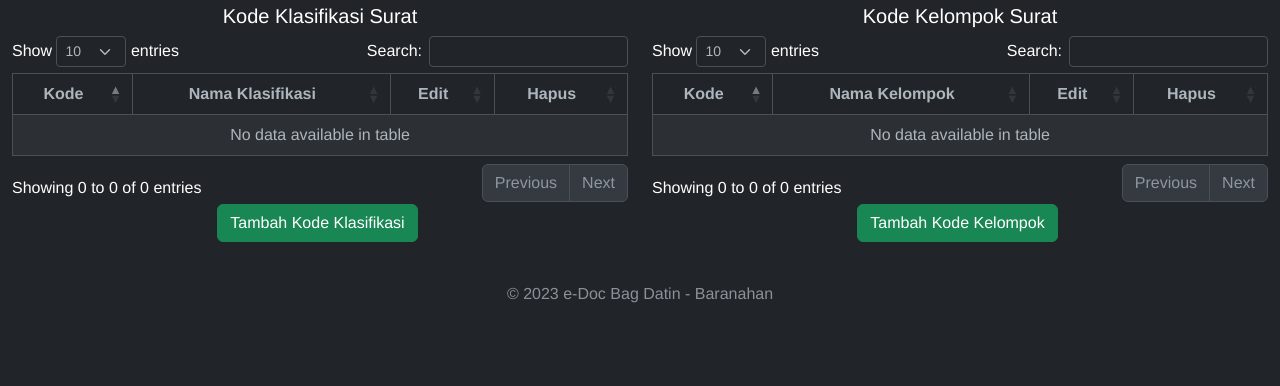
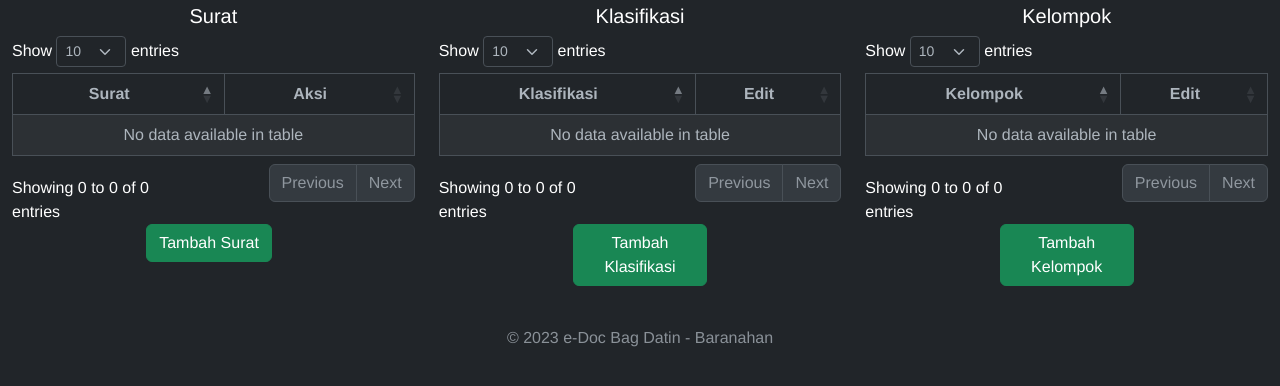
Before and after one commit to nice9uy/edoc, a Django app: page /edoc/setting/ in a window 1280 px wide. Shown: the part 76-462 px from the top of the page. Run offline with Django 4.2, Linux system fonts and the light colour scheme; the visitor is signed in with stand-in values (Sample User, id 1); data that the repository does not hold is empty; some libraries are stand-ins or nearby versions.

Commit message:
fix add page

```diff
--- a/edoc_app/admin.py
+++ b/edoc_app/admin.py
@@ -4,7 +4,9 @@ from django.contrib import admin
 from .models import DatabaseSurat
 from .models import KlasifikasiSurat
 from .models import KelompokSurat
+from .models import NamaSurat
 
 admin.site.register(DatabaseSurat)
 admin.site.register(KlasifikasiSurat)
 admin.site.register(KelompokSurat)
+admin.site.register(NamaSurat)
--- a/edoc_app/urls.py
+++ b/edoc_app/urls.py
@@ -6,6 +6,7 @@ urlpatterns = [
     path('tambah_data/', views.tambah_data, name='tambah_data' ),
     path('edit_data/', views.edit, name='edit'),
     path('setting/', views.setting, name='setting'),
+    path('setting_surat/', views.setting_surat, name='setting_surat'),
     path('setting_klasifikasi/', views.setting_klasifikasi, name='setting_klasifikasi'),
     path('setting_kelompok/', views.setting_kelompok, name='setting_kelompok'),
     # path('delete_kelompok/', views.setting_kelompok, name='setting_kelompok'),
--- a/edoc_app/views.py
+++ b/edoc_app/views.py
@@ -2,7 +2,7 @@ from django.shortcuts import render
 from django.shortcuts import render,redirect
 from django.contrib.auth.decorators import login_required
 from pathlib import Path
-from . models import DatabaseSurat,KlasifikasiSurat,KelompokSurat
+from . models import DatabaseSurat, KlasifikasiSurat, KelompokSurat, NamaSurat
 from django.views.decorators.csrf import csrf_protect
 from datetime import date
 from django.contrib import messages
@@ -13,10 +13,6 @@ from django.contrib.auth import get_user_model
 def home(request):
     user_name = request.user
     datasemuasurat = DatabaseSurat.objects.filter(user = user_name).values()
-    # User = get_user_model()
-    # users = User.objects.all()
-
-    # print(users)
 
     context = {
         'page_title'     : 'Home',
@@ -29,12 +25,19 @@ def home(request):
 @csrf_protect
 @login_required(login_url="/accounts/login/")
 def tambah_data(request):
+    user_name = request.user
+    surat = NamaSurat.objects.values('nama_surat').distinct().order_by('nama_surat')
+    klasifikasi = KlasifikasiSurat.objects.filter(username = user_name).values()
+    kelompok = KelompokSurat.objects.filter(username = user_name).values()
+
+    print(surat)
+
     files_upload = request.FILES.get('file_name')
     files_name = str(files_upload)
     upload_name_files = files_name.split(',')
 
 
-    user_name = request.user
+
     try:
         surat = upload_name_files[1].capitalize()
         klasifikasi_surat = upload_name_files[0].capitalize()
@@ -82,7 +85,10 @@ def tambah_data(request):
         return redirect('home')
 
     context = {
-        'page_title' : 'Tambah Data'
+        'page_title' : 'Tambah Data',
+        'surat'      : surat,
+        'klasifikasi' : klasifikasi,
+        'kelompok' : kelompok,
 
     }
 
@@ -92,35 +98,43 @@ def tambah_data(request):
 @login_required(login_url="/accounts/login/")
 def setting(request):
     user_name = request.user
+    surat = NamaSurat.objects.filter(username = user_name).values()
     klasifikasi = KlasifikasiSurat.objects.filter(username = user_name).values()
     kelompok = KelompokSurat.objects.filter(username = user_name).values()
 
-    # klasifikasi_delete = KlasifikasiSurat.objects.get(pk = delete_id)
-
     context = {
         'page_title' : 'Setting',
+        'surat'      : surat,
         'klasifikasi' : klasifikasi,
         'kelompok' : kelompok,
-        # 'delete_data' : klasifikasi_delete
     }
-
-    # if request.method == 'POST':
-    #     klasifikasi_delete.delete()
-    #     return redirect('setting')
+    return render(request,'pages/setting.html', context)
 
 
-    return render(request,'pages/setting.html', context)
+@csrf_protect
+def setting_surat(request):
+    if request.method == 'POST':
+        user_name = request.user
+        nama_surat = request.POST.get('nama_surat')
+
+        dbsurat = NamaSurat(
+            username   = user_name,
+            nama_surat = nama_surat
+        )
+        dbsurat.save()
+        dbsurat.clean_fields()
+        return redirect('setting')
+    else:
+        return render(request,'pages/setting.html')
 
 @csrf_protect
 def setting_klasifikasi(request):
     if request.method == 'POST':
         user_name = request.user
-        kode = request.POST.get('kode_klasifikasi_surat')
         nama_klasifikasi = request.POST.get('nama_klasifikasi_surat')
 
         klasifikasi = KlasifikasiSurat(
             username         = user_name,
-            kode             = kode,
             nama_klasifikasi = nama_klasifikasi
         )
 
@@ -134,12 +148,10 @@ def setting_klasifikasi(request):
 def setting_kelompok(request):
     if request.method == 'POST':
         user_name = request.user
-        kode = request.POST.get('kode_kelompok_surat')
         nama_kelompok = request.POST.get('nama_kelompok_surat')
 
         kelompok = KelompokSurat(
             username      = user_name,
-            kode          = kode,
             nama_kelompok = nama_kelompok
         )
 
@@ -149,31 +161,6 @@ def setting_kelompok(request):
     else:
         return render(request,'pages/setting.html')
 
-# def delete_setting_klasifikasi(request,delete_id):
-#     user_name = request.user
-#     klasifikasi_delete = KlasifikasiSurat.objects.get(pk = delete_id)
-
-#     # print(klasifikasi_delete)
-#     klasifikasi_delete.delete()
-#     # if request.method == 'POST':
-#     #     kode     = request.POST.get('kode_klasifikasi_surat')
-#     #     nama_klasifikasi = request.POST.get('nama_klasifikasi_surat')
-
-#     #     klasifikasi_delete = KlasifikasiSurat(
-#     #         id               = klasifikasi_delete,
-#     #         username         = user_name,
-#     #         kode             = kode,
-#     #         nama_klasifikasi = nama_klasifikasi
-#     #     )
-
-#     # #     print(id)
-
-#     # klasifikasi_delete.delete()
-#     return redirect('setting')
-
-    # else:
-        # return render(request,'pages/setting.html')
-
 
 def edit(request):
     return render(request,'pages/edit_data.html')
--- a/templates/base_index.html
+++ b/templates/base_index.html
@@ -29,9 +29,19 @@
         <script type="text/javascript" src="{% static 'js/dataTables.bootstrap5.min.js' %}"></script>
 
         <script>
-             new DataTable('#tabel_index');
-             new DataTable('#tabel_klasifikasi');
-             new DataTable('#tabel_kelompok');
+              new DataTable('#tabel_index')
+            //  new DataTable('#tabel_index', {
+            //   "searching": false
+            //     });
+            new DataTable('#tabel_surat',{
+             "searching": false
+            });
+             new DataTable('#tabel_klasifikasi',{
+              "searching": false,
+             });
+             new DataTable('#tabel_kelompok',{
+              "searching": false
+             });
         </script>
         <script>
             (() => {
--- a/templates/pages/setting.html
+++ b/templates/pages/setting.html
@@ -6,69 +6,113 @@
 {%include 'partials/header.html' %}
 
 
-<div class="d-flex flex-row">
+<div class="d-flex flex-fill">
   <div class="container-fluid mt-1 text-white">
-        <h5 class="text-center">Kode Klasifikasi Surat</h5>
+    <h5 class="text-center">Surat</h5>
+    <table id="tabel_surat" class="table table-striped table-bordered text-white" style="width:100%">
+        <thead>
+            <tr>
+                <th class="text-center">Surat</th>
+                <th class="text-center">Aksi</th>
+            </tr>
+        </thead>
+        <tbody>
+            {% for data in surat %}
+            <tr>
+                    <td>{{ data.nama_surat }}</td>
+                    <td class="text-center px-3">
+                          <button type="button" class="btn btn-success fas fa-edit"  data-bs-toggle="modal" data-bs-target="#button_edit_surat"></button>
+                          <button type="button" class="btn btn-danger fa fa-trash"  data-bs-toggle="modal" data-bs-target="#button_delete_surat"></button>
+                    </td>
+            </tr>
+            {% endfor %}
+        </tbody>
+    </table>
+    <div class="gap-2 col-sm-4 mx-auto">
+        <button type="button" class="btn btn-success" data-bs-toggle="modal" data-bs-target="#ModalSurat">Tambah Surat</button>
+    </div>
+</div>
+
+    <div class="container-fluid mt-1 text-white">
+        <h5 class="text-center">Klasifikasi</h5>
         <table id="tabel_klasifikasi" class="table table-striped table-bordered text-white" style="width:100%">
             <thead>
                 <tr>
-                    <th class="text-center">Kode</th>
-                    <th class="text-center">Nama Klasifikasi</th>
+                    <th class="text-center">Klasifikasi</th>
                     <th class="text-center">Edit</th>
-                    <th class="text-center">Hapus</th>
-
                 </tr>
             </thead>
             <tbody>
                 {% for data in klasifikasi %}
                 <tr>
-                        <td class="text-center">{{ data.kode }}</td>
                         <td>{{ data.nama_klasifikasi }}</td>
                         <td class="text-center">
                              <button type="button" class="btn btn-success fas fa-edit"  data-bs-toggle="modal" data-bs-target="#button_edit_klasifikasi"></button>
-                        </td>
-                        <td class="text-center">
                              <button type="button" class="btn btn-danger fa fa-trash"  data-bs-toggle="modal" data-bs-target="#button_delete_klasifikasi"></button>
                         </td>
                 </tr>
                 {% endfor %}
             </tbody>
         </table>
-        <div class="gap-2 col-sm-4 mx-auto">
-            <button type="button" class="btn btn-success" data-bs-toggle="modal" data-bs-target="#ModalKlasifikasi">Tambah Kode Klasifikasi</button>
+        <div class="gap-2 col-sm-4 mx-auto ">
+            <button type="button" class="btn btn-success" data-bs-toggle="modal" data-bs-target="#ModalKlasifikasi">Tambah Klasifikasi</button>
         </div>
     </div>
+
     <div class="container-fluid mt-1 text-white">
-        <h5 class="text-center">Kode Kelompok Surat</h5>
+      <h5 class="text-center">Kelompok</h5>
       <table id="tabel_kelompok" class="table table-striped table-bordered text-white" style="width:100%">
           <thead>
               <tr>
-                    <th class="text-center">Kode</th>
-                    <th class="text-center">Nama Kelompok</th>
+                  <th class="text-center">Kelompok</th>
                   <th class="text-center">Edit</th>
-                    <th class="text-center">Hapus</th>
               </tr>
           </thead>
           <tbody>
               {% for data in kelompok %}
               <tr>
-                        <td class="text-center">{{ data.kode }}</td>
                       <td>{{ data.nama_kelompok }}</td>
                       <td class="text-center">
                            <button type="button" class="btn btn-success fas fa-edit"  data-bs-toggle="modal" data-bs-target="#button_edit_kelompok"></button>
-                        </td>
-                        <td class="text-center">
                            <button type="button" class="btn btn-danger fa fa-trash"  data-bs-toggle="modal" data-bs-target="#button_delete_kelompok"></button>
                       </td>
+
               </tr>
               {% endfor %}
           </tbody>
       </table>
       <div class="gap-2 col-sm-4 mx-auto ">
-            <button type="button" class="btn btn-success" data-bs-toggle="modal" data-bs-target="#ModalKelompok">Tambah Kode Kelompok</button>
+          <button type="button" class="btn btn-success" data-bs-toggle="modal" data-bs-target="#ModalKelompok">Tambah Kelompok</button>
+      </div>
+  </div>
+
+</div>
+
+<!-- modal untuk surat -->
+
+<div class="modal fade" id="ModalSurat" tabindex="-1" aria-labelledby="exampleModalLabel" aria-hidden="true">
+  <div class="modal-dialog">
+    <div class="modal-content">
+      <div class="modal-header">
+        <h1 class="modal-title fs-5" id="exampleModalLabel">Tambah Surat</h1>
+        <button type="button" class="btn-close" data-bs-dismiss="modal" aria-label="Close"></button>
+      </div>
+        <form action="{% url 'setting_surat' %}" method="POST">
+          {% csrf_token %}
+          <div class="modal-body">
+              <div class="mb-3">
+                    <label for="message-text" class="col-form-label">Nama Surat</label>
+                    <input type="text" class="form-control" id="nama_surat" name="nama_surat" autofocus>
+              </div>
+          </div>
+          <div class="modal-footer ">
+            <button type="submit" class="btn btn-primary">Save</button>
+          </div>
+        </form>
       </div>
     </div>
   </div>
+
 
 {% comment %} Modal Untuk Klasifikasi Surat {% endcomment %}
 
@@ -76,7 +120,7 @@
     <div class="modal-dialog">
       <div class="modal-content">
         <div class="modal-header">
-          <h1 class="modal-title fs-5" id="exampleModalLabel">Tambah Kode Klasifikasi</h1>
+          <h1 class="modal-title fs-5" id="exampleModalLabel">Tambah Klasifikasi</h1>
           <button type="button" class="btn-close" data-bs-dismiss="modal" aria-label="Close"></button>
         </div>
 
@@ -84,12 +128,8 @@
           {% csrf_token %}
           <div class="modal-body">
               <div class="mb-3">
-                  <label for="recipient-name" class="col-form-label">Kode</label>
-                  <input type="text" class="form-control" id="kode_klasifikasi_surat" name="kode_klasifikasi_surat">
-              </div>
-              <div class="mb-3">
-                    <label for="message-text" class="col-form-label">Nama Klasifikasi Surat</label>
-                    <input type="text" class="form-control" id="kode_klasifikasi_surat" name="nama_klasifikasi_surat">
+                    <label for="message-text" class="col-form-label">Klasifikasi Surat</label>
+                    <input type="text" class="form-control" id="kode_klasifikasi_surat" name="nama_klasifikasi_surat" autofocus>
               </div>
           </div>
           <div class="modal-footer">
@@ -106,19 +146,15 @@
     <div class="modal-dialog">
       <div class="modal-content">
         <div class="modal-header">
-          <h1 class="modal-title fs-5" id="exampleModalLabel">Tambah Kode Kelompok</h1>
+          <h1 class="modal-title fs-5" id="exampleModalLabel">Tambah Kelompok</h1>
           <button type="button" class="btn-close" data-bs-dismiss="modal" aria-label="Close"></button>
         </div>
           <form action="{% url 'setting_kelompok' %}" method="POST">
             {% csrf_token %}
             <div class="modal-body">
                 <div class="mb-3">
-                    <label for="recipient-name" class="col-form-label">Kode</label>
-                    <input type="text" class="form-control" id="kode_kelompok_surat" name="kode_kelompok_surat">
-                </div>
-                <div class="mb-3">
-                      <label for="message-text" class="col-form-label">Nama Kelompok Surat</label>
-                      <input type="text" class="form-control" id="kode_kelompok_surat" name="nama_kelompok_surat">
+                      <label for="message-text" class="col-form-label">Kelompok Surat</label>
+                      <input type="text" class="form-control" id="kode_kelompok_surat" name="nama_kelompok_surat" autofocus>
                 </div>
             </div>
             <div class="modal-footer ">
--- a/templates/pages/tambah_data.html
+++ b/templates/pages/tambah_data.html
@@ -13,11 +13,13 @@
         <input class="form-control " type="file" accept=".pdf" id="file_input" name="file_name" required />
 
         <div class="d-flex mt-3 gap-4">
+
           <select class="form-select" required aria-label="Default select example">
-            <option value="">SURAT</option>
+            <option value="">KLASIFIKASI SURAT</option>
             <option value="1">One</option>
             <option value="2">Two</option>
             <option value="3">Three</option>
+
           </select>
 
           <select class="form-select" required aria-label="Default select example">
--- a/templates/partials/modal_setting_edit_delete.html
+++ b/templates/partials/modal_setting_edit_delete.html
@@ -1,4 +1,62 @@
 {% load static %}
+
+<!-- modal untuk edit surat -->
+
+<div class="modal fade" id="button_edit_surat" tabindex="-1" aria-labelledby="exampleModalLabel" aria-hidden="true">
+  <div class="modal-dialog">
+    <div class="modal-content">
+      <div class="modal-header">
+        <h1 class="modal-title fs-5" id="exampleModalLabel">Edit Surat</h1>
+        <button type="button" class="btn-close" data-bs-dismiss="modal" aria-label="Close"></button>
+      </div>
+
+      <form action="{% url 'setting_surat' %}" method="POST">
+        {% csrf_token %}
+        <div class="modal-body">
+            <div class="mb-3">
+                  <label for="message-text" class="col-form-label">Nama Klasifikasi Surat</label>
+                  <input type="text" class="form-control" id="kode_klasifikasi_surat" name="nama_klasifikasi_surat">
+            </div>
+        </div>
+        <div class="modal-footer">
+          <button type="submit" class="btn btn-primary">Save</button>
+        </div>
+      </form>
+    </div>
+  </div>
+</div>
+
+<!-- modal untuk delete surat -->
+
+<div class="modal fade" id="button_delete_surat" tabindex="-1" aria-labelledby="exampleModalLabel" aria-hidden="true">
+  <div class="modal-dialog">
+    <div class="modal-content">
+      <div class="modal-header">
+        <h1 class="modal-title fs-5" id="exampleModalLabel">Hapus Surat</h1>
+        <button type="button" class="btn-close" data-bs-dismiss="modal" aria-label="Close"></button>
+      </div>
+
+      <form action="{% url 'setting_klasifikasi' %}" method="POST">
+        {% csrf_token %}
+        <div class="modal-body">
+            <div class="mb-3">
+                <label for="recipient-name" class="col-form-label">Kode</label>
+                <input type="text" class="form-control" id="kode_klasifikasi_surat" name="kode_klasifikasi_surat">
+            </div>
+            <div class="mb-3">
+                  <label for="message-text" class="col-form-label">Nama Klasifikasi Surat</label>
+                  <input type="text" class="form-control" id="kode_klasifikasi_surat" name="nama_klasifikasi_surat">
+            </div>
+        </div>
+        <div class="modal-footer">
+          <button type="submit" class="btn btn-primary">Save</button>
+        </div>
+      </form>
+    </div>
+  </div>
+</div>
+
+
 
 <!-- modal untuk edit klasifikasi -->
 
@@ -6,7 +64,7 @@
     <div class="modal-dialog">
       <div class="modal-content">
         <div class="modal-header">
-          <h1 class="modal-title fs-5" id="exampleModalLabel">Edit Data Klasifikasi</h1>
+          <h1 class="modal-title fs-5" id="exampleModalLabel">Edit Klasifikasi</h1>
           <button type="button" class="btn-close" data-bs-dismiss="modal" aria-label="Close"></button>
         </div>
 
@@ -36,7 +94,7 @@
     <div class="modal-dialog">
       <div class="modal-content">
         <div class="modal-header">
-          <h1 class="modal-title fs-5" id="exampleModalLabel">Hapus Data Klasifikasi</h1>
+          <h1 class="modal-title fs-5" id="exampleModalLabel">Hapus Klasifikasi</h1>
           <button type="button" class="btn-close" data-bs-dismiss="modal" aria-label="Close"></button>
         </div>
 
@@ -67,7 +125,7 @@
     <div class="modal-dialog">
       <div class="modal-content">
         <div class="modal-header">
-          <h1 class="modal-title fs-5" id="exampleModalLabel">Edit Data Kelompok</h1>
+          <h1 class="modal-title fs-5" id="exampleModalLabel">Edit Kelompok</h1>
           <button type="button" class="btn-close" data-bs-dismiss="modal" aria-label="Close"></button>
         </div>
 
@@ -97,7 +155,7 @@
     <div class="modal-dialog">
       <div class="modal-content">
         <div class="modal-header">
-          <h1 class="modal-title fs-5" id="exampleModalLabel">Hapus Data Kelompok</h1>
+          <h1 class="modal-title fs-5" id="exampleModalLabel">Hapus Kelompok</h1>
           <button type="button" class="btn-close" data-bs-dismiss="modal" aria-label="Close"></button>
         </div>
 
```
Also changed, not shown: edoc_app/models.py (+11 -2 lines), edoc_app/migrations/0004_surat_remove_kelompoksurat_kode_and_more.py (added), edoc_app/migrations/0005_rename_surat_namasurat.py (added). Lines whose indentation alone changed are shown as unchanged.
